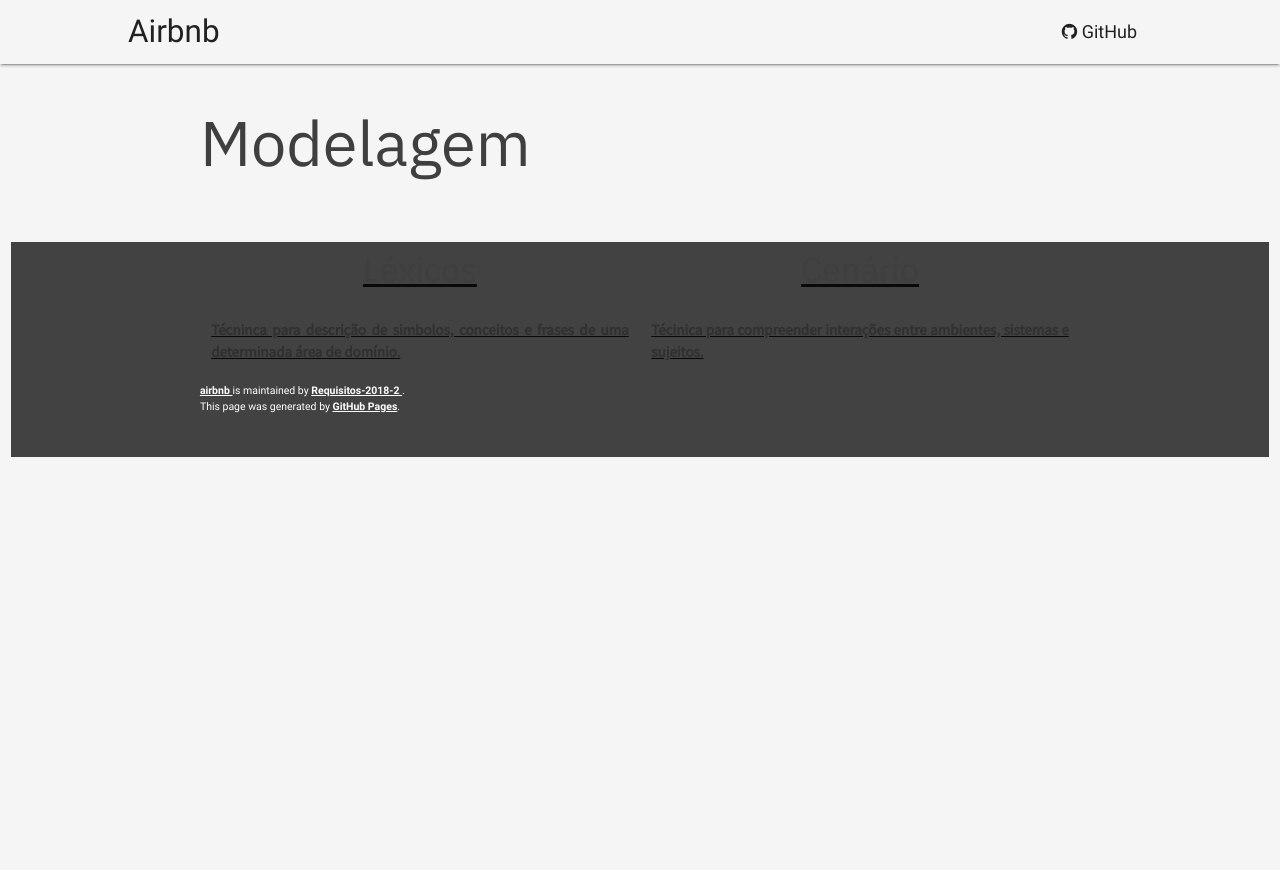
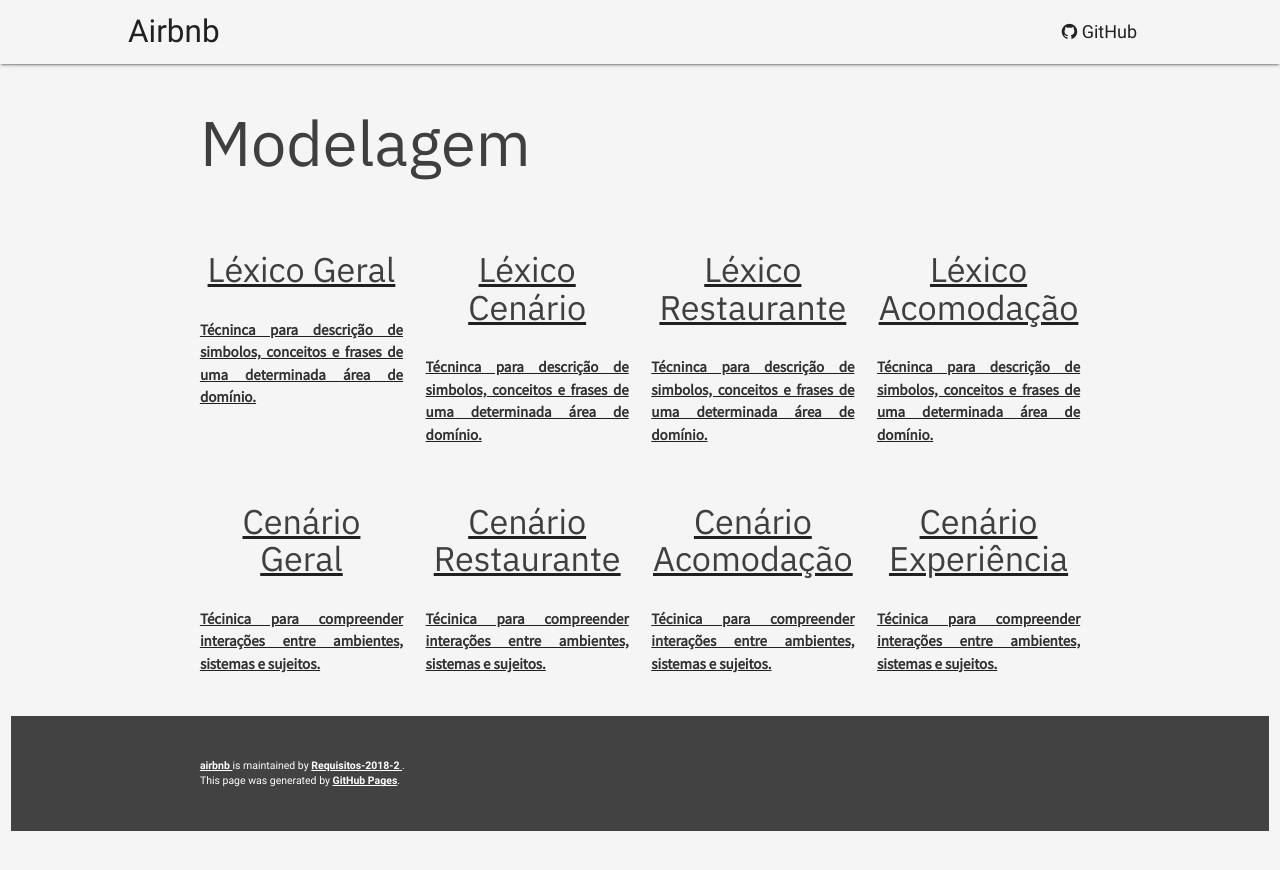
Before and after one commit to Requisitos-2018-2/airbnb, a Jekyll site: the page built from modelagem/index.md, in a window 1280 px wide. Shown: the top 870 px of the page. Built offline with Jekyll 4.4.1, drawn with Linux system fonts in a browser that asks for light colours; our own code applies the rules of GitHub Pages for plain Markdown files.

Commit message:
[update] update broken links

```diff
--- a/modelagem/index.md
+++ b/modelagem/index.md
@@ -1,23 +1,89 @@
 <h1>Modelagem</h1>
 
-
-<div class="col s12 m6 center-align">
+<div class="row">
+  <div class="col s12 m3 center-align">
   <a href="lexicos_cenarios/lex_geral" class="module-link">
     <h4 class="promo-heading">
-     Léxicos
+     Léxico Geral
     </h4>
     <p>
     Técninca para descrição de simbolos, conceitos e frases de uma determinada área de domínio.
     </p>
   </a>
-</div>
-<div class="col s12 m6 center-align">
-  <a href="modelagem/index" class="module-link">
+  </div>
+
+  <div class="col s12 m3 center-align">
+  <a href="lexicos_cenarios/lex_geral" class="module-link">
     <h4 class="promo-heading">
-     Cenário
+     Léxico Cenário
     </h4>
     <p>
-    Técinica para compreender interações entre ambientes, sistemas e sujeitos.
+    Técninca para descrição de simbolos, conceitos e frases de uma determinada área de domínio.
     </p>
   </a>
+  </div>
+
+  <div class="col s12 m3 center-align">
+  <a href="lexicos_cenarios/lex_geral" class="module-link">
+    <h4 class="promo-heading">
+     Léxico Restaurante
+    </h4>
+    <p>
+    Técninca para descrição de simbolos, conceitos e frases de uma determinada área de domínio.
+    </p>
+  </a>
+  </div>
+  <div class="col s12 m3 center-align">
+  <a href="lexicos_cenarios/lex_geral" class="module-link">
+    <h4 class="promo-heading">
+     Léxico Acomodação
+    </h4>
+    <p>
+    Técninca para descrição de simbolos, conceitos e frases de uma determinada área de domínio.
+    </p>
+  </a>
+  </div>
 </div>
+
+<div class="row">
+  <div class="col s12 m3 center-align">
+    <a href="modelagem/index" class="module-link">
+      <h4 class="promo-heading">
+       Cenário Geral
+      </h4>
+      <p>
+      Técinica para compreender interações entre ambientes, sistemas e sujeitos.
+      </p>
+    </a>
+  </div>
+  <div class="col s12 m3 center-align">
+    <a href="modelagem/lexicos_cenarios/cen_restaurantes" class="module-link">
+      <h4 class="promo-heading">
+       Cenário Restaurante
+      </h4>
+      <p>
+      Técinica para compreender interações entre ambientes, sistemas e sujeitos.
+      </p>
+    </a>
+  </div>
+  <div class="col s12 m3 center-align">
+    <a href="modelagem/lexicos_cenarios/cen_hospedagem" class="module-link">
+      <h4 class="promo-heading">
+       Cenário Acomodação
+      </h4>
+      <p>
+      Técinica para compreender interações entre ambientes, sistemas e sujeitos.
+      </p>
+    </a>
+  </div>
+  <div class="col s12 m3 center-align">
+    <a href="modelagem/lexicos_cenarios/cen_experiencia" class="module-link">
+      <h4 class="promo-heading">
+       Cenário Experiência
+      </h4>
+      <p>
+      Técinica para compreender interações entre ambientes, sistemas e sujeitos.
+      </p>
+    </a>
+  </div>
+</div>
```
